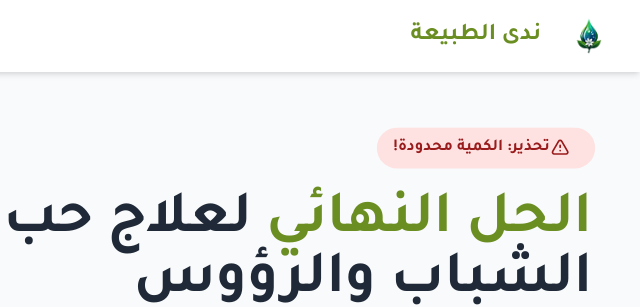
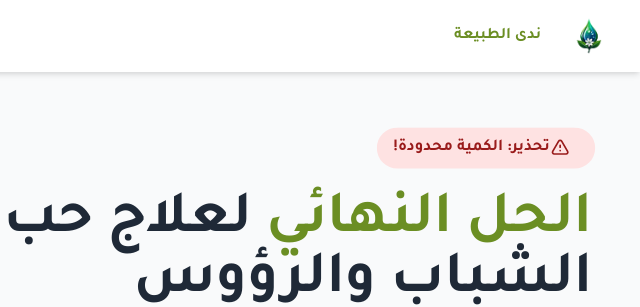
Before and after one commit to Abdullahswd/Ghaith, a plain HTML site: page index.html in a window 1280 px wide. Shown: the top 307 px of the page, 640-1280 px from the left. Drawn offline with nearby package versions, Linux system fonts and the light colour scheme.

Commit message:
edit logo design

```diff
--- a/index.html
+++ b/index.html
@@ -154,7 +154,7 @@
             <!-- الشعار -->
             <img src="my_logo.png" alt="ندى الطبيعة" class="h-10 w-auto">
             <!-- الاسم -->
-            <div class="text-2xl font-bold text-olive">ندى الطبيعة</div>
+            <div class="text-1xl font-bold text-olive">ندى الطبيعة</div>
         </div>
 
         <!-- العداد والزر -->
```
